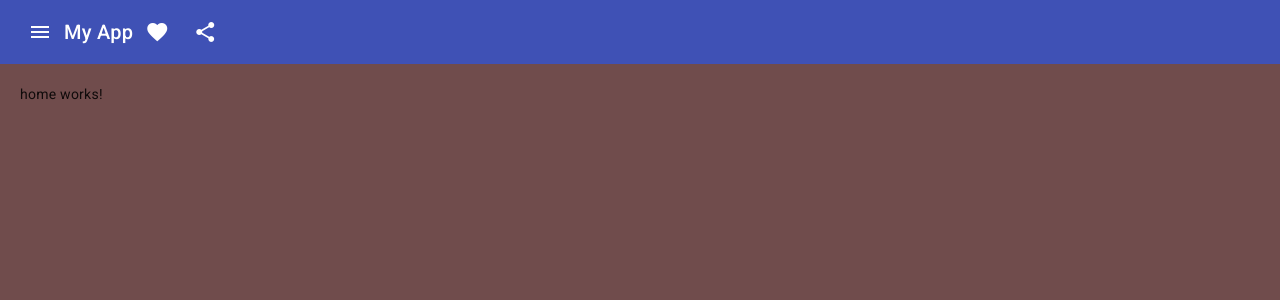
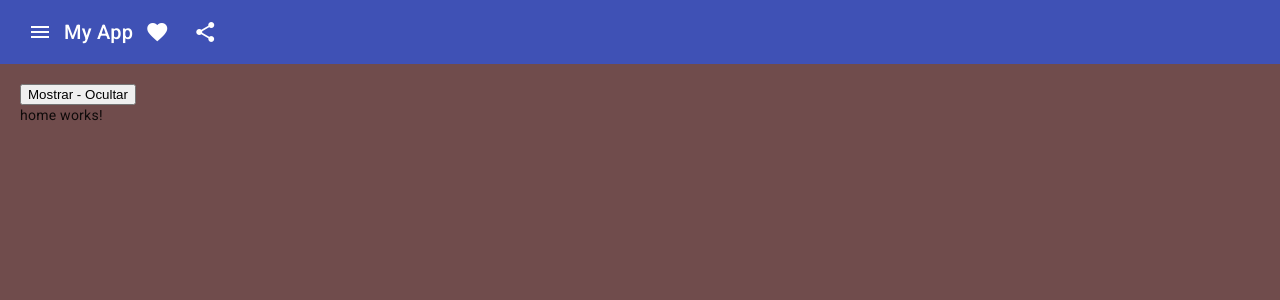
Before and after one commit to YesicaChui/angular_edu, an Angular app: page / in a window 1280 px wide. Shown: the top 300 px of the page. Built offline with nearby package versions, Linux system fonts and the light colour scheme.

Commit message:
agregando observables

```diff
--- a/src/app/dashboard/dashboard.component.html
+++ b/src/app/dashboard/dashboard.component.html
@@ -29,7 +29,8 @@
     <main style="padding: 20px;">
       <!-- <app-forns></app-forns> -->
       <!-- <app-users></app-users> -->
-      <app-home></app-home>
+      <button (click)="ver = !ver" >Mostrar - Ocultar</button>
+      <app-home *ngIf="ver"></app-home>
     </main>
   </div>
 
--- a/src/app/dashboard/dashboard.component.ts
+++ b/src/app/dashboard/dashboard.component.ts
@@ -7,4 +7,5 @@ import { Component } from '@angular/core';
 })
 export class DashboardComponent {
   showFiller = false;
+  ver=true
 }
--- a/src/app/dashboard/pages/home/home.component.ts
+++ b/src/app/dashboard/pages/home/home.component.ts
@@ -1,12 +1,15 @@
-import { Component } from '@angular/core';
+import { Component, OnDestroy } from '@angular/core';
 import { User } from '../users/models';
+import { Observable, Subscription } from 'rxjs';
 
 @Component({
   selector: 'app-home',
   templateUrl: './home.component.html',
   styleUrls: ['./home.component.scss']
 })
-export class HomeComponent {
+export class HomeComponent implements OnDestroy {
+
+  clocksSubscription: Subscription
   constructor() {
     const getUsersPromise = new Promise((resolve, reject)=>{
       const users :  User[] = [
@@ -34,5 +37,26 @@ export class HomeComponent {
       })
 
       console.log('holaaa')
+
+      this.clocksSubscription = this.getClock().subscribe({
+        next: (tiempo)=>{
+          console.log('que pasara aqui', tiempo)
+        },
+
+      })
+
+
+  }
+  ngOnDestroy(): void {
+   this.clocksSubscription.unsubscribe()
+
+  }
+  getClock(): Observable<Date>{
+    return new Observable((suscriber)=>{
+      setInterval(()=>{
+        suscriber.next(new Date())
+
+      }, 1000)
+    })
   }
 }
```
